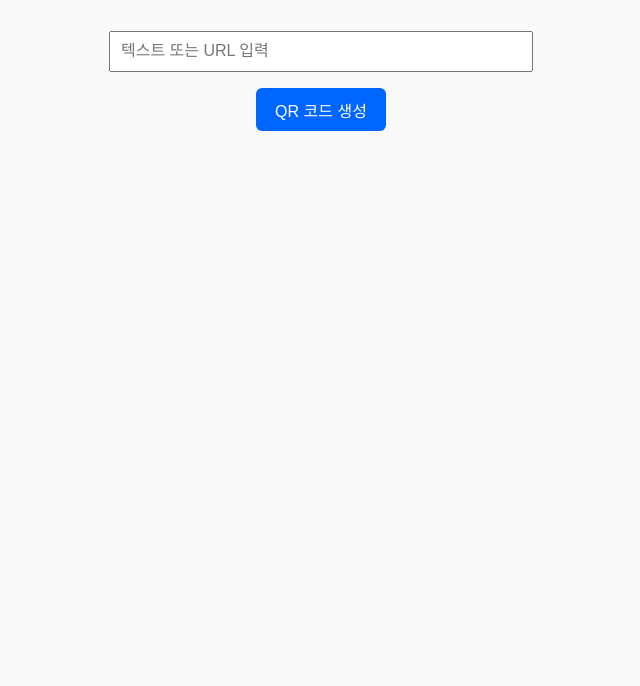
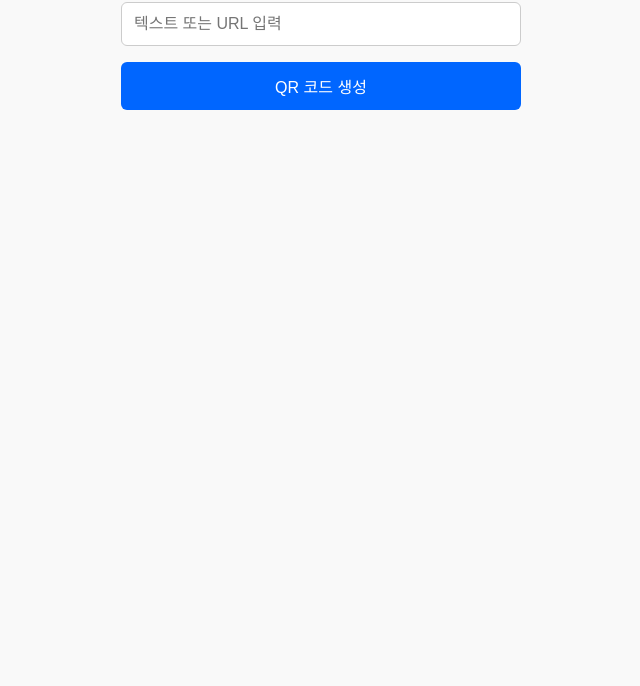
Before and after one commit to chan7881/qr, a plain HTML site: page index.html in a window 1280 px wide. Shown: the part 114-800 px from the top of the page, without its empty margins (319-959 px from the left). Drawn offline with Linux system fonts and the light colour scheme.

Commit message:
Update index.html

```diff
--- a/index.html
+++ b/index.html
@@ -5,42 +5,74 @@
   <meta name="viewport" content="width=device-width, initial-scale=1.0"/>
   <title>QR 코드 생성기</title>
   <style>
+    * {
+      box-sizing: border-box;
+    }
+
     body {
       font-family: Arial, sans-serif;
-      text-align: center;
       background: #f9f9f9;
-      padding: 2rem;
+      padding: 2rem 1rem;
+      margin: 0;
+      display: flex;
+      flex-direction: column;
+      align-items: center;
     }
+
     h1 {
       color: #333;
+      font-size: 1.8rem;
+      margin-bottom: 1.5rem;
+      text-align: center;
     }
+
     input {
-      width: 80%;
+      width: 100%;
       max-width: 400px;
-      padding: 0.6rem;
-      margin: 1rem 0;
+      padding: 0.75rem;
       font-size: 1rem;
+      border: 1px solid #ccc;
+      border-radius: 6px;
+      margin-bottom: 1rem;
     }
+
     button {
-      padding: 0.6rem 1.2rem;
+      width: 100%;
+      max-width: 400px;
+      padding: 0.75rem;
       font-size: 1rem;
       background-color: #0066ff;
       color: white;
       border: none;
       border-radius: 6px;
       cursor: pointer;
+      transition: background-color 0.3s ease;
     }
+
+    button:hover {
+      background-color: #004dc1;
+    }
+
     #qrcode-container {
+      margin-top: 2rem;
+      width: 100%;
       display: flex;
       justify-content: center;
-      margin-top: 2rem;
     }
+
     #qrcode {
       width: auto;
     }
-    @media (max-width: 600px) {
-      input {
-        width: 100%;
+
+    @media (max-width: 480px) {
+      h1 {
+        font-size: 1.5rem;
+      }
+
+      input,
+      button {
+        font-size: 0.95rem;
+        padding: 0.65rem;
       }
     }
   </style>
@@ -48,14 +80,13 @@
 <body>
   <h1>QR 코드 생성기</h1>
   <input type="text" id="text" placeholder="텍스트 또는 URL 입력" />
-  <br/>
   <button onclick="generateQRCode()">QR 코드 생성</button>
 
   <div id="qrcode-container">
     <div id="qrcode"></div>
   </div>
 
-  <!-- QRCode.js 라이브러리 (CDN) -->
+  <!-- QRCode.js 라이브러리 -->
   <script src="https://cdnjs.cloudflare.com/ajax/libs/qrcodejs/1.0.0/qrcode.min.js"></script>
   <script>
     function generateQRCode() {
```
